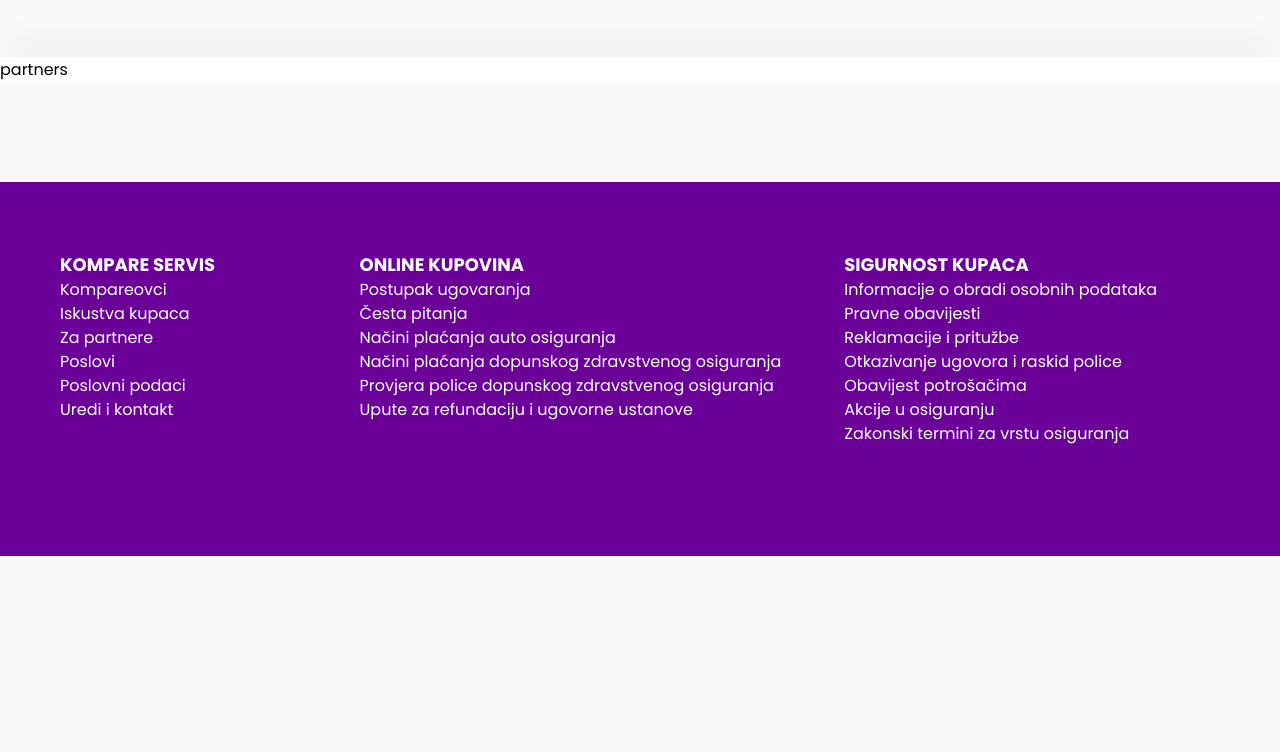
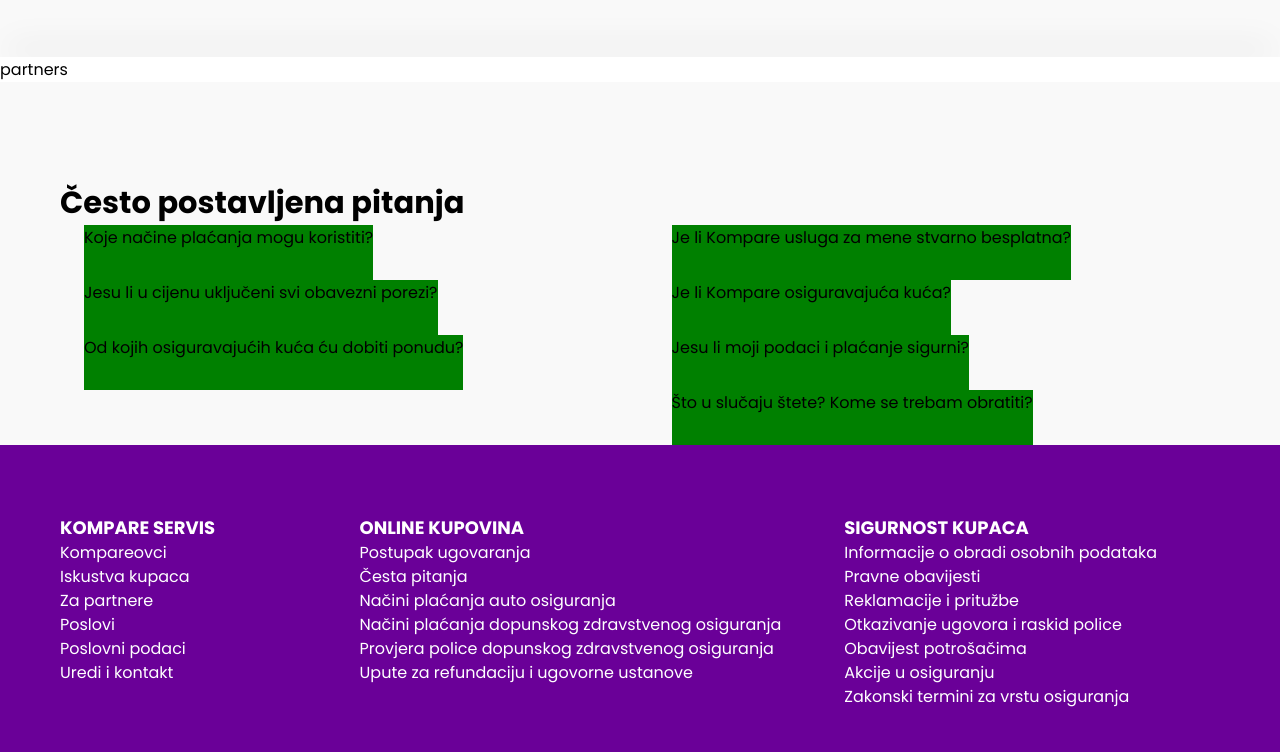
Before and after one commit to MBlazina/kompare, a website built with Vite: page index.html in a window 1280 px wide. Shown: the part 2158-2910 px from the top of the page. Before the commit the page ends 2714 px from the top, so only its background shows below. Built offline with nearby package versions, Linux system fonts and the light colour scheme.

Commit message:
feat: accordion

```diff
--- a/index.html
+++ b/index.html
@@ -9,6 +9,7 @@
     <link href="https://fonts.googleapis.com/css2?family=Poppins:wght@400;600;700&display=swap" rel="stylesheet" />
     <link rel="stylesheet" href="theme/core/main.scss" />
     <script src="./script/footer-menu.js" defer></script>
+    <script src="./script/faq.js" defer></script>
   </head>
   <body>
     <div id="wrapper">
@@ -169,11 +170,22 @@
           </div>
         </section>
         <section class="partners">partners</section>
+        <section class="faq">
+          <div class="container">
+            <h2 class="heading2">Često postavljena pitanja</h2>
+            <div class="faq-container flex">
+              <ul class="leftAccordion col-dt-6"></ul>
+              <ul class="rightAccordion col-dt-6"></ul>
+              <!-- GENERATED FROM faq.ja -->
+            </div>
+          </div>
+        </section>
       </main>
       <footer>
         <div class="container">
           <nav>
             <ul class="flex">
+              <!-- GENERATED FROM footer-menu.js -->
               <li class="menu-1 col-dt-2"></li>
               <li class="menu-2 col-dt-5 offset-dt-1"></li>
               <li class="menu-3 col-dt-4"></li>
--- /dev/null
+++ b/script/faq.js
@@ -0,0 +1,70 @@
+const faq = [
+  {
+    title: "Koje načine plaćanja mogu koristiti?",
+    content: "Faq 1 Da, sukladno zakonu obračunat je i u cijenu uključen poseban porez na osiguranja."
+  },
+  {
+    title: "Jesu li u cijenu uključeni svi obavezni porezi?",
+    content: "Faq 2 Da, sukladno zakonu obračunat je i u cijenu uključen poseban porez na osiguranja."
+  },
+  {
+    title: "Od kojih osiguravajućih kuća ću dobiti ponudu?",
+    content: "Faq 3 Da, sukladno zakonu obračunat je i u cijenu uključen poseban porez na osiguranja."
+  },
+  {
+    title: "Je li Kompare usluga  za mene stvarno besplatna? ",
+    content: "Faq 4 Da, sukladno zakonu obračunat je i u cijenu uključen poseban porez na osiguranja."
+  },
+  {
+    title: "Je li Kompare osiguravajuća kuća?",
+    content: "Faq 5 Da, sukladno zakonu obračunat je i u cijenu uključen poseban porez na osiguranja."
+  },
+  {
+    title: "Jesu li moji podaci i plaćanje sigurni? ",
+    content: "Faq 6Da, sukladno zakonu obračunat je i u cijenu uključen poseban porez na osiguranja."
+  },
+  {
+    title: "Što u slučaju štete? Kome se trebam obratiti?",
+    content: "Faq 7 Da, sukladno zakonu obračunat je i u cijenu uključen poseban porez na osiguranja."
+  },]
+
+document.addEventListener("DOMContentLoaded", function () {
+  const faqElement = document.querySelector('.faq-container')
+
+  const numberOfFirstMenuItems = Math.floor(faq.length / 2)
+
+  faq.forEach((faqItem, index) => {
+    const leftAccordionList = document.querySelector('.leftAccordion')
+    const rightAccordionList = document.querySelector('.rightAccordion')
+
+    const li = document.createElement('li')
+    li.classList.add('faq-item')
+    const label = document.createElement('label')
+
+    let labelContent = ''
+    labelContent += '<input class="faq-item-toggle" type="checkbox" />'
+    labelContent += '<div class="accordion-title">'
+    labelContent += '<div class="accordionIcon"></div>'
+    labelContent += `<p class="faq-item-title">${faqItem.title}</p>`
+    labelContent += '</div>'
+    labelContent += `<div class="faq-item-content">${faqItem.content}</div>`
+
+    label.innerHTML = labelContent
+    li.append(label)
+
+    if (index + 1 <= numberOfFirstMenuItems) {
+      leftAccordionList.append(li)
+    } else {
+      rightAccordionList.append(li)
+    }
+    faqElement.append(leftAccordionList)
+    faqElement.append(rightAccordionList)
+  })
+
+  /* SPLIT MENU */
+
+
+
+
+
+})
--- /dev/null
+++ b/theme/components/_faq.scss
@@ -0,0 +1,42 @@
+.faq-container {
+  gap: 15px;
+  @media screen and (max-width: $break-tb) {
+    flex-direction: column;
+  }
+  .faq-item {
+    &-toggle {
+      display: none;
+      appearance: none;
+      outline: none;
+      &:checked {
+        ~ .faq-item-content {
+          max-height: 9999px;
+          visibility: visible;
+        }
+        ~ .accordionIcon {
+          background: red;
+        }
+      }
+    }
+    &-title {
+      background: green;
+    }
+    &-content {
+      max-height: 0;
+      visibility: hidden;
+      transition: max-height 0.3s ease-in-out;
+    }
+  }
+  .leftAccordion,
+  .rightAccordion {
+    width: 100%;
+  }
+  .accordion-title {
+    display: flex;
+  }
+  .accordionIcon {
+    width: 24px;
+    height: 55px;
+    display: inline-block;
+  }
+}
--- a/theme/components/index.scss
+++ b/theme/components/index.scss
@@ -5,3 +5,4 @@
 @import "./infographics";
 @import "./button.scss";
 @import "./stats";
+@import "./faq";
```
